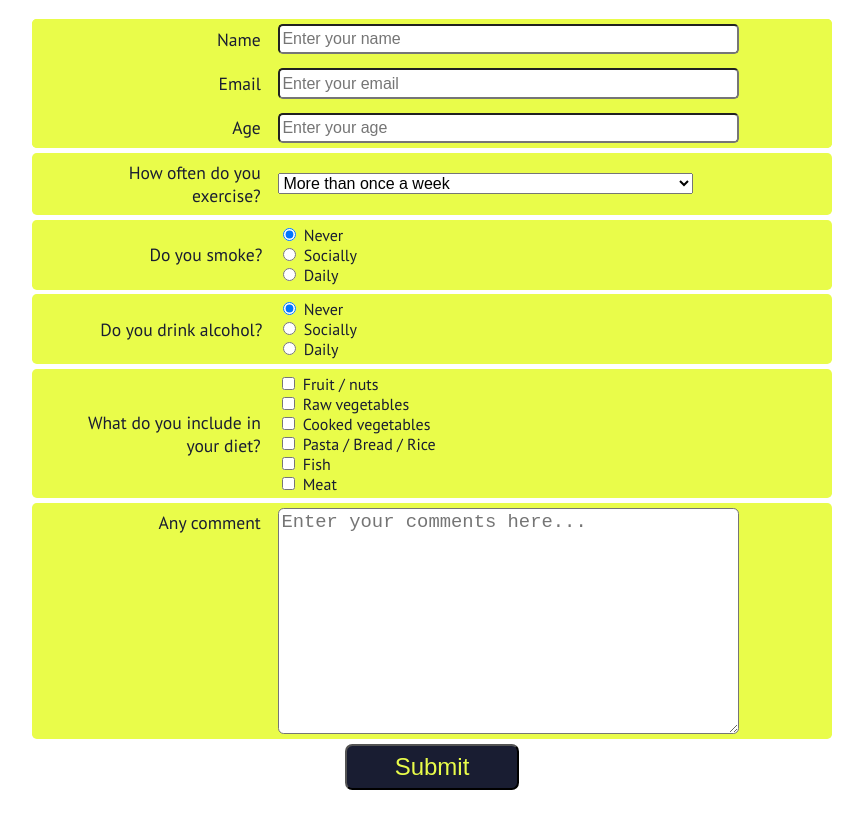
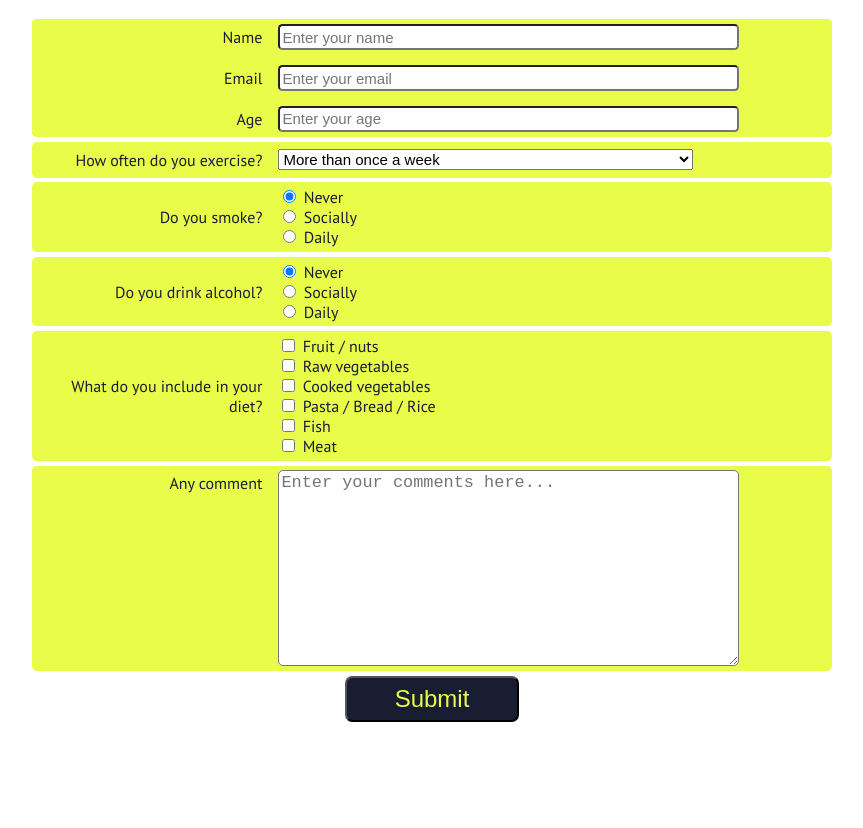
Before and after one commit to lukino999/FCC-Survey-Form, a plain HTML site: page index.html in a window 1280 px wide. Shown: the part 108-936 px from the top of the page, without its empty margins (208-1071 px from the left). After the commit the page ends 880 px from the top, so only its background shows below. Drawn offline with Linux system fonts and the light colour scheme.

Commit message:
Change font units to em

```diff
--- a/styles.css
+++ b/styles.css
@@ -3,6 +3,7 @@
   font-family: "PT Sans", sans-serif;
   margin: auto;
   color: #191d32;
+  font-size: 1em;
 }
 
 #description {
@@ -50,15 +51,15 @@
 }
 
 .inputText {
-  font-size: 100%;
+  font-size: .94em;
 }
 
 .labelText {
-  font-size: 110%;
+  font-size: 1em;
 }
 
 .textAreaText {
-  font-size: 145%;
+  font-size: 1.3em;
 }
 
 .labelCenterVert {
@@ -71,7 +72,7 @@
 
 #submit {
   justify-content: center;
-  font-size: 150%;
+  font-size: 1.5em;
   display: flex;
   margin: auto;
   background: #191d32;
```
Also changed, not shown: index.html (indentation only).
